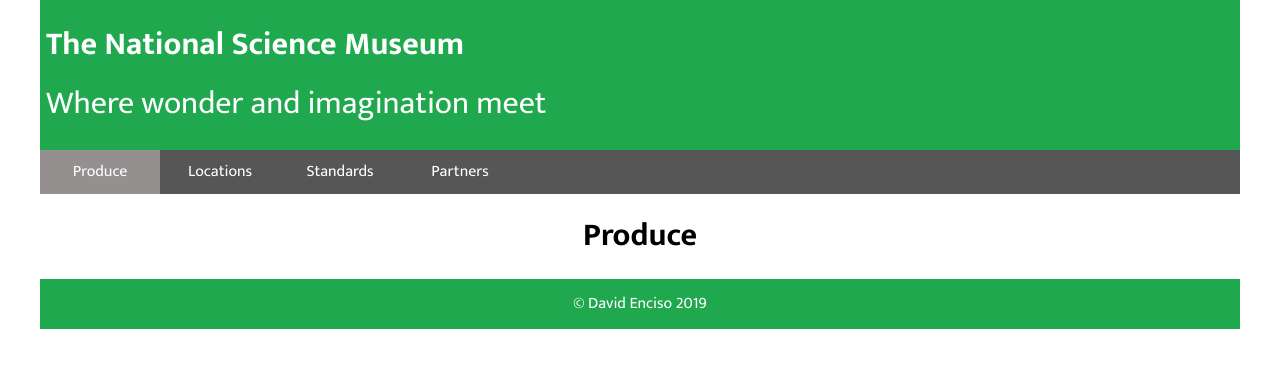
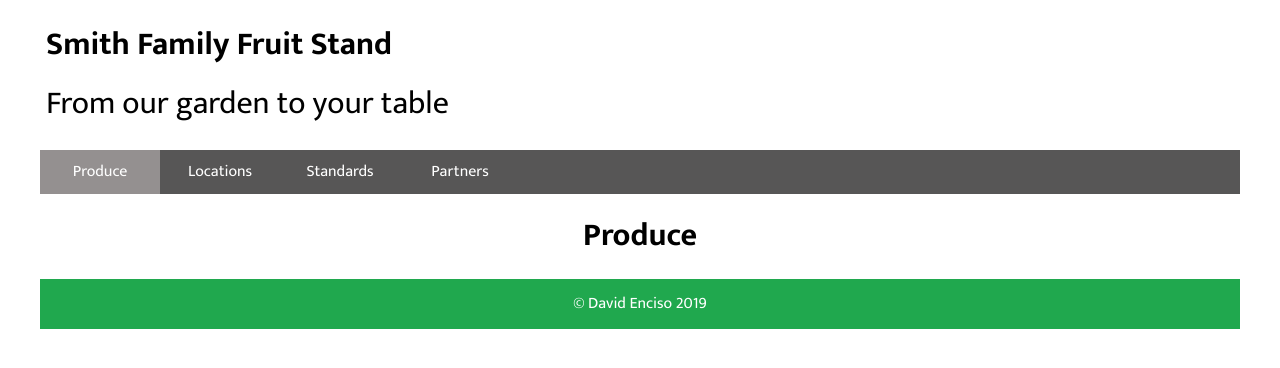
Before and after one commit to dpenciso/unit03, a plain HTML site: page index.html in a window 1280 px wide. Drawn offline with Linux system fonts and the light colour scheme.

Commit message:
changed header color

```diff
--- a/index.html
+++ b/index.html
@@ -6,12 +6,12 @@
     <meta http-equiv="X-UA-Compatible" content="ie=edge">
     <link href="css/styles.css" rel="stylesheet">
     <link href="https://fonts.googleapis.com/css?family=Mukta:400,700&display=swap" rel="stylesheet">
-    <title>The National Science Museum</title>
+    <title>Fruit Stand</title>
 </head>
 <body>
     <header>
-        <h1 class="companyName">The National Science Museum</h1>
-        <h1 class="companySlogan">Where wonder and imagination meet</h1>
+        <h1 class="companyName">Smith Family Fruit Stand</h1>
+        <h1 class="companySlogan">From our garden to your table</h1>
     </header>
     <nav class="clearfix">
         <ul>
--- a/scss/_small.scss
+++ b/scss/_small.scss
@@ -7,20 +7,19 @@ html {-webkit-text-size-adjust: 100%; -ms-text-size-adjust: 100%;}
 //BODY RULES
 body {
   font-family: $font-family;
+  max-width: 1140px;
 }
 
 // HEADER RULES
 header {
   padding: .5%;
-  background-color: $primaryColor;
   h1.companyName {
-  color: white;
+  color: black;
   font-weight: $heavyWeight;
   display: block;
   }
   h1.companySlogan {
-  color: white;
-  display: none;
+  color: black;
   font-weight: $regularWeight;
   }
 }
```
Also changed, not shown: css/styles.css, images/apple.jpg (added), images/grape.jpg (added), images/kiwi.jpg (added), images/mango.jpg (added), images/orange.jpg (added), images/peach.jpg (added), images/strawberry.jpg (added), images/watermelon.jpg (added).
